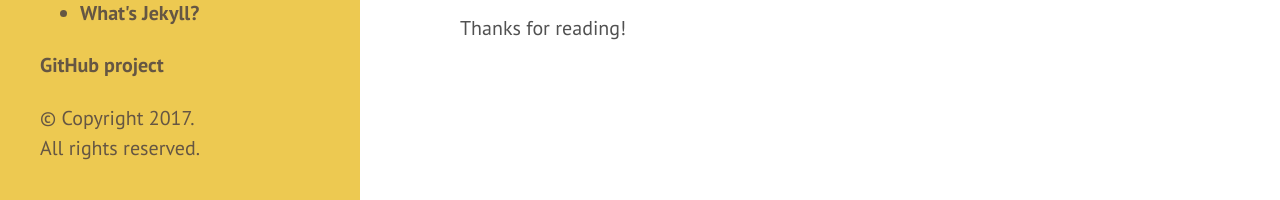
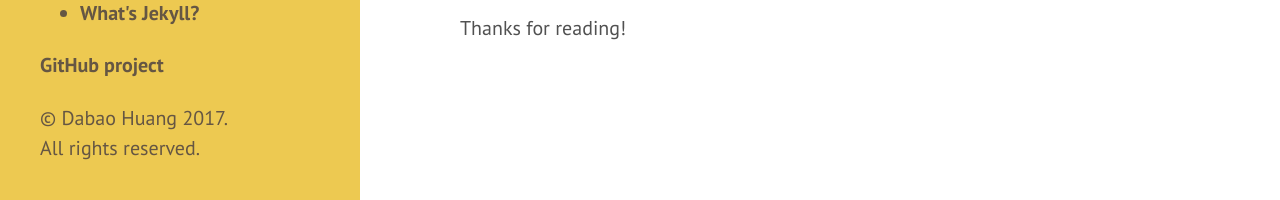
Before and after one commit to DabaoHuang/dabaohuang.github.io, a Jekyll site: the page built from about.md, in a window 1280 px wide and 983 px high. Shown: the part 780-980 px from the top of the window. Built offline with Jekyll 4.4.1, drawn with Linux system fonts in a browser that asks for light colours.

Commit message:
A tag more change style in index

```diff
--- a/_includes/sidebar.html
+++ b/_includes/sidebar.html
@@ -48,6 +48,6 @@
       <!-- <span class="sidebar-nav-item">Currently v{{ site.version }}</span> -->
     </nav>
 
-    <p>&copy; Copyright {{ site.time | date: '%Y' }}. <br>All rights reserved.</p>
+    <p>&copy; Dabao Huang {{ site.time | date: '%Y' }}. <br>All rights reserved.</p>
   </div>
 </div>
```
Also changed, not shown: public/css/custom.min.css.
